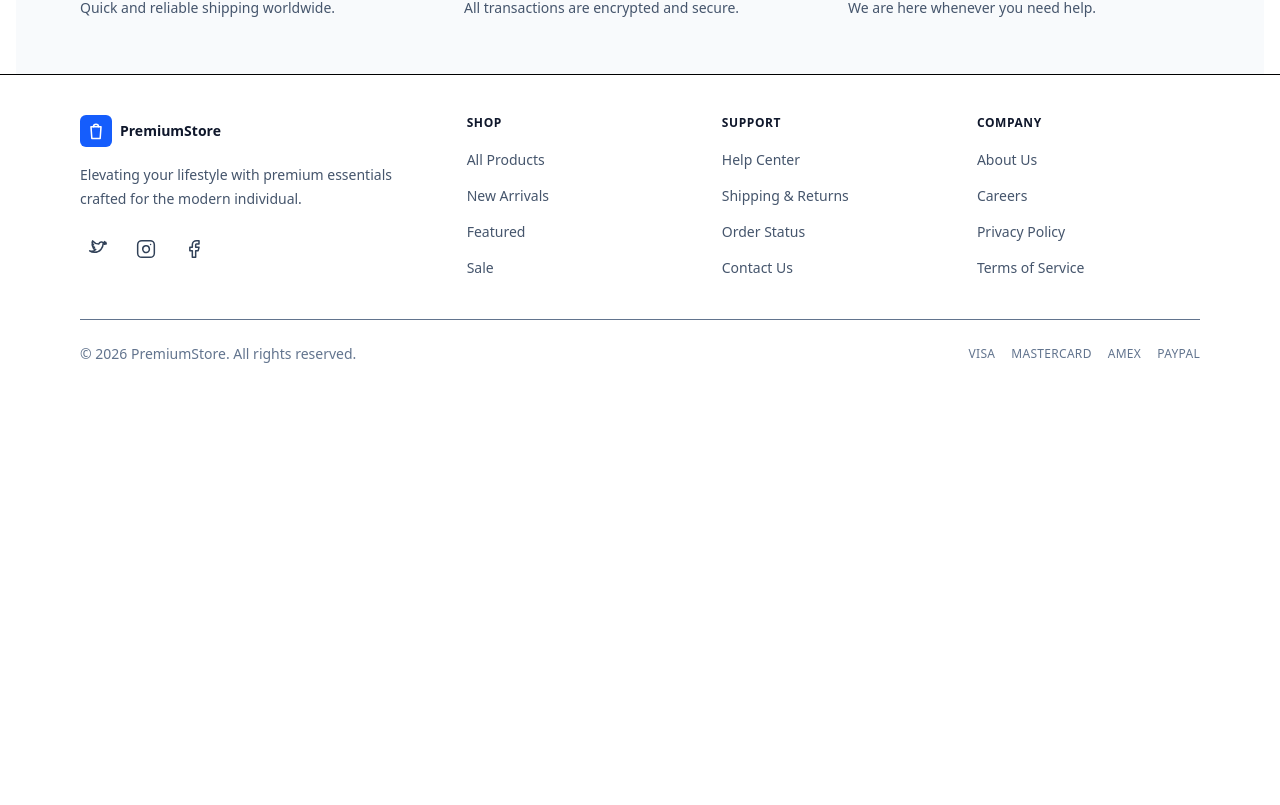
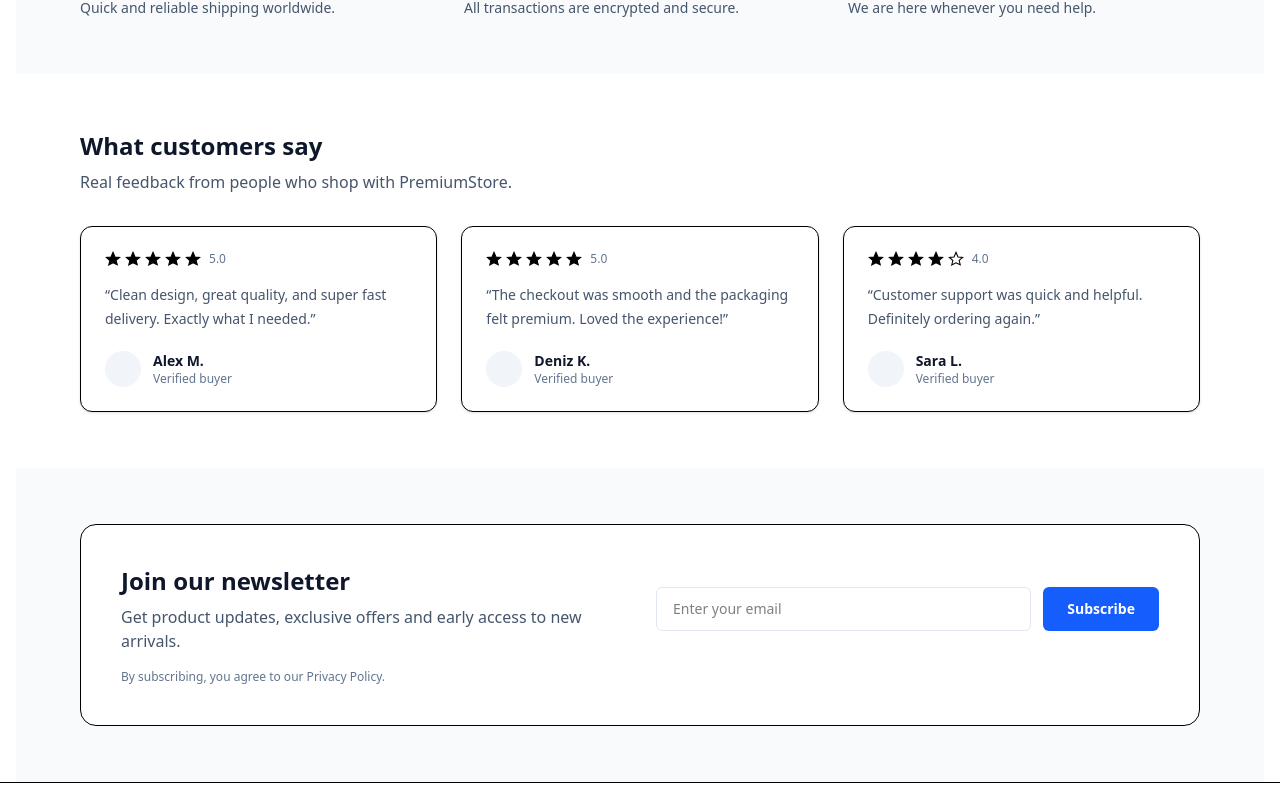
Before and after one commit to Alpkrsl/E-ticaret2.0, a Next.js app: page / in a window 1280 px wide. Shown: the part 1715-2520 px from the top of the page. Before the commit the page ends 2103 px from the top, so only its background shows below. Built offline with nearby package versions, Linux system fonts and the light colour scheme.

Commit message:
feat(home): add testimonials section

```diff
--- a/app/page.tsx
+++ b/app/page.tsx
@@ -1,3 +1,4 @@
+"use client"
 import Link from "next/link";
 
 export default function HomePage() {
@@ -173,6 +174,120 @@ export default function HomePage() {
           </div>
         </div>
       </section>
+            {/* TESTIMONIALS */}
+      <section className="bg-white py-14">
+        <div className="mx-auto max-w-6xl px-4">
+          <div className="flex flex-col gap-2">
+            <h2 className="text-2xl font-semibold text-slate-900">
+              What customers say
+            </h2>
+            <p className="text-slate-600">
+              Real feedback from people who shop with PremiumStore.
+            </p>
+          </div>
+
+          <div className="mt-8 grid gap-6 md:grid-cols-3">
+            {[
+              {
+                name: "Alex M.",
+                text: "Clean design, great quality, and super fast delivery. Exactly what I needed.",
+                rating: 5,
+              },
+              {
+                name: "Deniz K.",
+                text: "The checkout was smooth and the packaging felt premium. Loved the experience!",
+                rating: 5,
+              },
+              {
+                name: "Sara L.",
+                text: "Customer support was quick and helpful. Definitely ordering again.",
+                rating: 4,
+              },
+            ].map((t) => (
+              <div
+                key={t.name}
+                className="rounded-xl border bg-white p-6 shadow-sm"
+              >
+                <div className="flex items-center gap-2">
+                  <div className="flex items-center gap-1" aria-label="Rating">
+                    {Array.from({ length: 5 }).map((_, idx) => (
+                      <svg
+                        key={idx}
+                        viewBox="0 0 24 24"
+                        className="h-4 w-4"
+                        fill={idx < t.rating ? "currentColor" : "none"}
+                        stroke="currentColor"
+                        strokeWidth="1.6"
+                        aria-hidden="true"
+                      >
+                        <path d="M12 2l3 7 7 .6-5.3 4.4 1.7 6.6L12 17.8 5.6 20.9l1.7-6.6L2 9.6 9 9l3-7Z" />
+                      </svg>
+                    ))}
+                  </div>
+                  <span className="text-xs text-slate-500">
+                    {t.rating}.0
+                  </span>
+                </div>
+
+                <p className="mt-4 text-sm leading-6 text-slate-600">
+                  “{t.text}”
+                </p>
+
+                <div className="mt-5 flex items-center gap-3">
+                  <div className="h-9 w-9 rounded-full bg-slate-100" />
+                  <div>
+                    <p className="text-sm font-semibold text-slate-900">
+                      {t.name}
+                    </p>
+                    <p className="text-xs text-slate-500">Verified buyer</p>
+                  </div>
+                </div>
+              </div>
+            ))}
+          </div>
+        </div>
+      </section>
+
+      {/* NEWSLETTER */}
+      <section className="bg-slate-50 py-14">
+        <div className="mx-auto max-w-6xl px-4">
+          <div className="rounded-2xl border bg-white p-8 md:p-10">
+            <div className="grid gap-8 md:grid-cols-2 md:items-center">
+              <div>
+                <h2 className="text-2xl font-semibold text-slate-900">
+                  Join our newsletter
+                </h2>
+                <p className="mt-2 text-slate-600">
+                  Get product updates, exclusive offers and early access to new
+                  arrivals.
+                </p>
+              </div>
+
+              <form
+                className="flex flex-col gap-3 sm:flex-row"
+                onSubmit={(e) => e.preventDefault()}
+              >
+                <input
+                  type="email"
+                  required
+                  placeholder="Enter your email"
+                  className="h-11 flex-1 rounded-md border border-slate-200 px-4 text-sm outline-none focus:border-slate-400"
+                />
+                <button
+                  type="submit"
+                  className="h-11 rounded-md bg-blue-600 px-6 text-sm font-semibold text-white hover:opacity-95"
+                >
+                  Subscribe
+                </button>
+              </form>
+            </div>
+
+            <p className="mt-4 text-xs text-slate-500">
+              By subscribing, you agree to our Privacy Policy.
+            </p>
+          </div>
+        </div>
+      </section>
 
     </div>
   );
```
